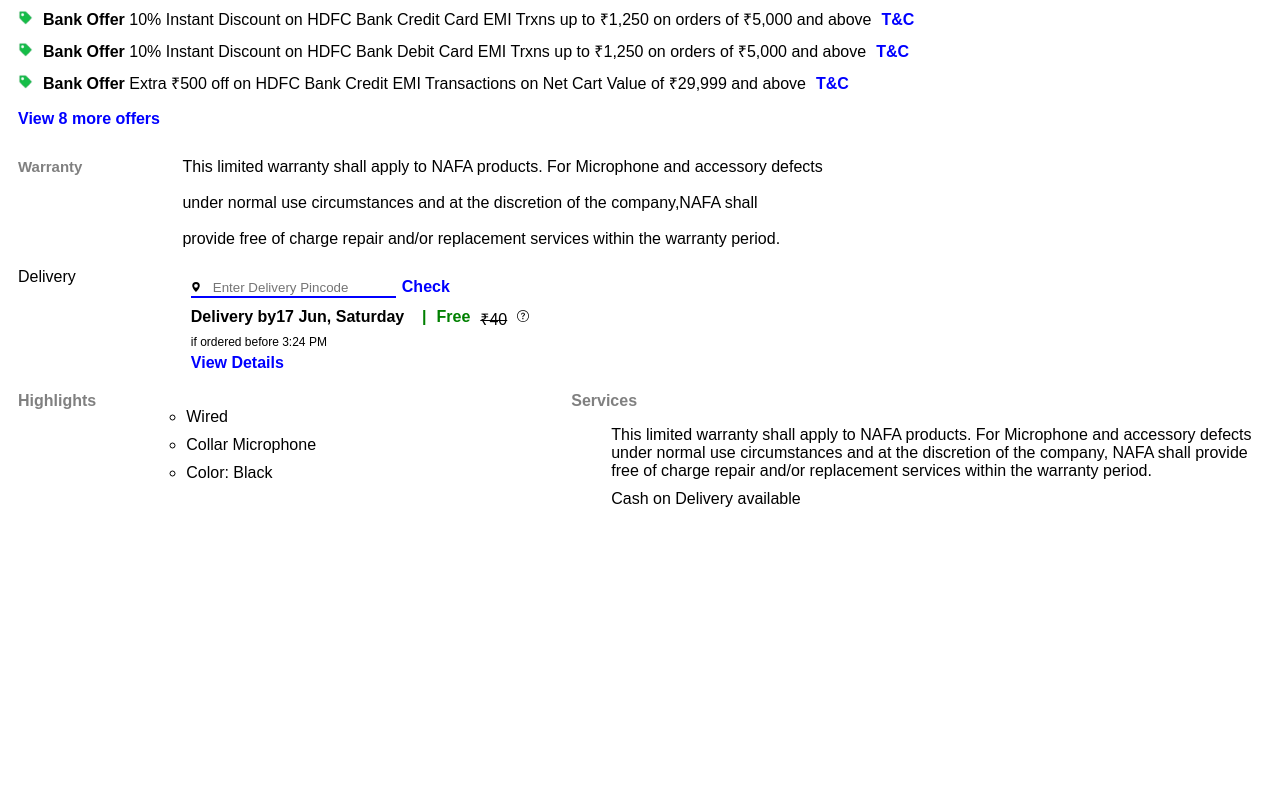
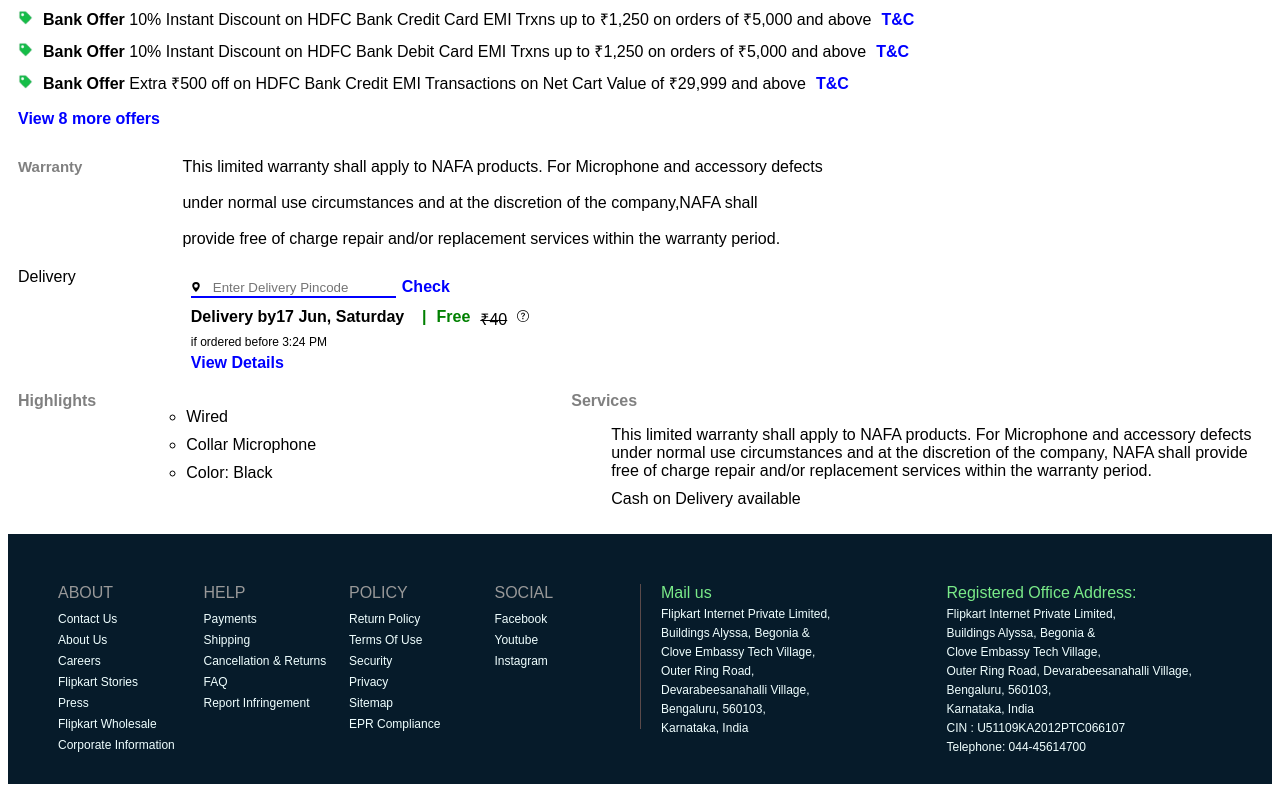
Before and after one commit to aaru2599/flipcart-item, a plain HTML site: page index.html in a window 1280 px wide. Shown: the part 368-1160 px from the top of the page. Before the commit the page ends 910 px from the top, so only its background shows below. Drawn offline with Linux system fonts and the light colour scheme.

Commit message:
first commit

```diff
--- a/flip.css
+++ b/flip.css
@@ -289,3 +289,75 @@
 .bc-col:active {
     color: black;
 }
+
+footer {
+    display: grid;
+
+    grid-template-columns: 6fr 6fr;
+    background-color: rgb(6, 27, 42);
+
+    padding:50px;
+    padding-bottom: 0px;
+    color: azure;
+
+}
+
+
+
+
+.panel-left {
+    display: grid;
+    grid-template-columns: 3fr 3fr 3fr 3fr;
+    height: 200px;
+}
+
+.panel-right {
+    display: grid;
+    grid-template-columns: 6fr 6fr;
+
+   border-left: 1px inset rgb(174, 143, 143);
+padding-left: 10px;
+
+    padding-bottom: 45px;
+    height: 100px;
+
+}
+
+
+.footer-title {
+    color: rgb(122, 235, 137);
+    margin-left: 10px;
+
+}
+
+.footer-head {
+    color: rgb(153, 153, 153);
+    margin-bottom: 10px;
+
+
+}
+
+.footer-head~div {
+
+    font-size: small;
+    margin-top: 7px;
+    font-family: Arial, Helvetica, sans-serif;
+    font-size: 12px;
+
+}
+
+address {
+    font-size: 12px;
+
+    font-family: Arial, Helvetica, sans-serif;
+}
+
+
+.footer-title~div {
+    font-size: 12px;
+
+    margin-left: 10px;
+    margin-top: 5px;
+    font-family: Arial, Helvetica, sans-serif;
+    margin-trim: 10px;
+}
--- a/index.html
+++ b/index.html
@@ -142,6 +142,89 @@
         </div>
 
     </div>
+    <footer>
+        <div class="panel-left">
+            <div>
+                <div class="footer-head">ABOUT</div>
+                <div>Contact Us </div>
+                <div>About Us</div>
+                <div> Careers</div>
+                <div> Flipkart Stories</div>
+                <div>Press</div>
+                <div> Flipkart Wholesale</div>
+                <div>Corporate Information</div>
+
+            </div>
+
+            <div>
+                <div class="footer-head">HELP</div>
+                <div>Payments </div>
+                <div>Shipping</div>
+                <div> Cancellation & Returns</div>
+                <div> FAQ</div>
+                <div> Report Infringement</div>
+            </div>
+            <div>
+                <div class="footer-head">POLICY</div>
+                <div>Return Policy </div>
+                <div>Terms Of Use</div>
+                <div>Security</div>
+                <div> Privacy</div>
+                <div> Sitemap</div>
+                <div> EPR Compliance</div>
+
+            </div>
+            <div>
+                <div class="footer-head">SOCIAL</div>
+                <div>Facebook</div>
+                <div>Youtube</div>
+                <div>Instagram</div>
+            </div>
+        </div>
+        <div class="panel-right">
+            <div>
+                <div class="footer-title">Mail us</div>
+                <div>Flipkart Internet Private Limited,</div>
+
+                <div> Buildings Alyssa, Begonia & </div>
+
+                <div> Clove Embassy Tech Village, </div>
+
+                <div> Outer Ring Road,</div> <div> Devarabeesanahalli Village, </div>
+
+                <div> Bengaluru, 560103, </div>
+
+                <div> Karnataka, India</div>
+
+            </div>
+            <div>
+                <div class="footer-title">Registered Office Address:</div>
+
+
+                        <div>Flipkart Internet Private Limited,</div>
+
+                        <div> Buildings Alyssa, Begonia & </div>
+
+                        <div> Clove Embassy Tech Village, </div>
+
+                        <div> Outer Ring Road, Devarabeesanahalli Village, </div>
+
+
+                        <div> Bengaluru, 560103, </div>
+
+                        <div> Karnataka, India</div>
+
+                        <div> CIN : U51109KA2012PTC066107</div>
+
+                        <div> Telephone: 044-45614700</div>
+
+
+
+            </div>
+
+        </div>
+
+    </footer>
 
 </body>
 
```
